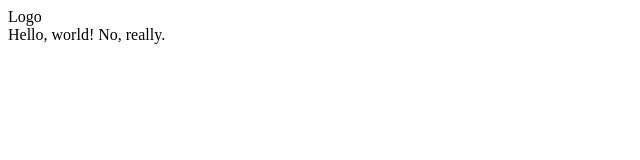
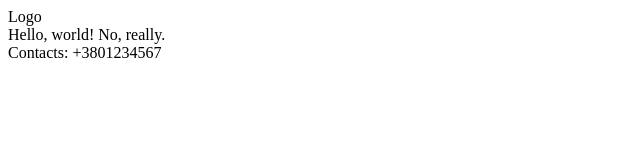
Before and after one commit to mate-academy/test-apr-2019, a plain HTML site: page index.html in a window 1280 px wide. Shown: the whole page, without its empty margins (0-640 px from the left). Drawn offline with Linux system fonts and the light colour scheme.

Commit message:
Revert "Revert "Footer""
This reverts commit c96406d4635719daf71f24d4a966d03a05f83c68.

```diff
--- a/index.html
+++ b/index.html
@@ -7,5 +7,8 @@
         Hello, world!
         No, really.
     </main>
+    <footer>
+        Contacts: +3801234567
+    </footer>
 </body>
 </html>
```
